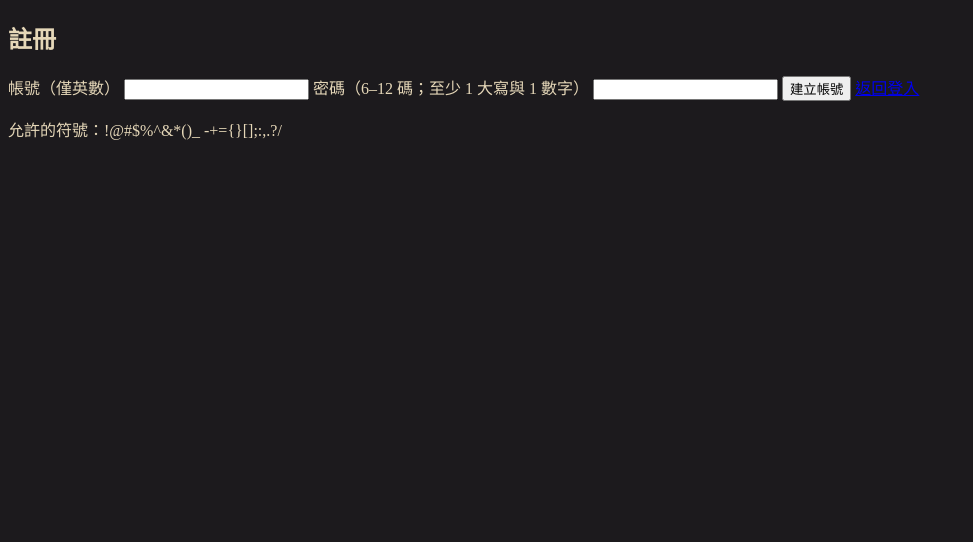
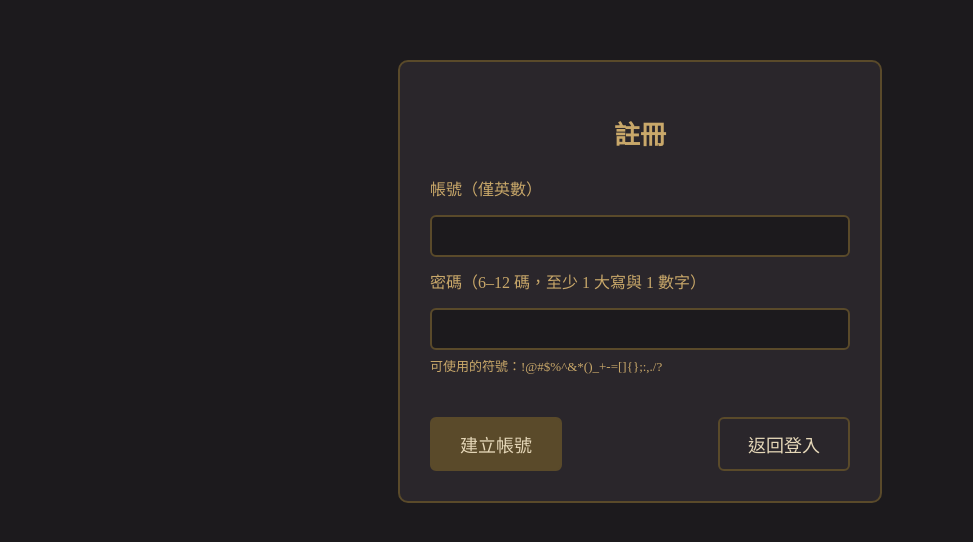
Before and after one commit to kurochan1901/WebGames_IReallyNeedTheCredit, a Flask app: page /register in a window 1280 px wide. Shown: the part 58-600 px from the top of the page, without its empty margins (0-973 px from the left). Run offline with Flask 3, Linux system fonts and the light colour scheme.

Commit message:
signin page update_2

```diff
--- a/static/app.css
+++ b/static/app.css
@@ -150,3 +150,60 @@ body {
     align-items: center;
     justify-content: center;
 }
+
+/* ===== Auth Pages (Login/Register) ===== */
+.auth-container {
+    width: 420px;
+    margin: 60px auto;
+    padding: 30px;
+    background: #2A262B;
+    border: 2px solid #5A4A2A;
+    border-radius: 10px;
+    color: #E5D7B8;
+}
+
+.auth-title {
+    text-align: center;
+    margin-bottom: 25px;
+    color: #C9A86A;
+    font-size: 26px;
+}
+
+.auth-form {
+    display: flex;
+    flex-direction: column;
+    gap: 12px;
+}
+
+.auth-label {
+    font-size: 16px;
+    color: #C9A86A;
+    margin-bottom: 3px;
+}
+
+.auth-input {
+    padding: 10px;
+    background: #1C1A1D;
+    border: 2px solid #5A4A2A;
+    border-radius: 6px;
+    color: #E5D7B8;
+    font-size: 16px;
+}
+
+.auth-input:focus {
+    outline: none;
+    border-color: #C9A86A;
+}
+
+.auth-actions {
+    margin-top: 20px;
+    display: flex;
+    justify-content: space-between;
+}
+
+.password-hint {
+    font-size: 13px;
+    color: #C9A86A;
+    margin-top: -6px;
+    margin-bottom: 10px;
+}
--- a/templates/register.html
+++ b/templates/register.html
@@ -1,13 +1,28 @@
 {% extends "base.html" %}
 {% block content %}
-  <h2>註冊</h2>
-  <form method="post" action="{{ url_for('register_submit') }}" class="vform">
-    <label>帳號（僅英數）</label>
-    <input name="username" pattern="[A-Za-z0-9]+" required>
-    <label>密碼（6–12 碼；至少 1 大寫與 1 數字）</label>
-    <input name="password" type="password" minlength="6" maxlength="12" required>
-    <button type="submit">建立帳號</button>
-    <a href="{{ url_for('login_form') }}" class="link">返回登入</a>
+<div class="auth-container">
+
+  <h2 class="auth-title">註冊</h2>
+
+  <form method="POST" action="{{ url_for('register_form') }}" class="auth-form">
+
+    <label class="auth-label">帳號（僅英數）</label>
+    <input type="text" name="username" class="auth-input" required>
+
+    <label class="auth-label">密碼（6–12 碼，至少 1 大寫與 1 數字）</label>
+    <input type="password" name="password" class="auth-input" required>
+
+    <p class="password-hint">
+      可使用的符號：!@#$%^&*()_+-=[]{};:,./?
+    </p>
+
+    <div class="auth-actions">
+      <button type="submit" class="btn btn-primary">建立帳號</button>
+      <a href="{{ url_for('login_form') }}" class="btn btn-secondary">
+        返回登入
+      </a>
+    </div>
+
   </form>
-  <p class="hint">允許的符號：!@#$%^&*()_ -+={}[];:,.?/</p>
+</div>
 {% endblock %}
```
